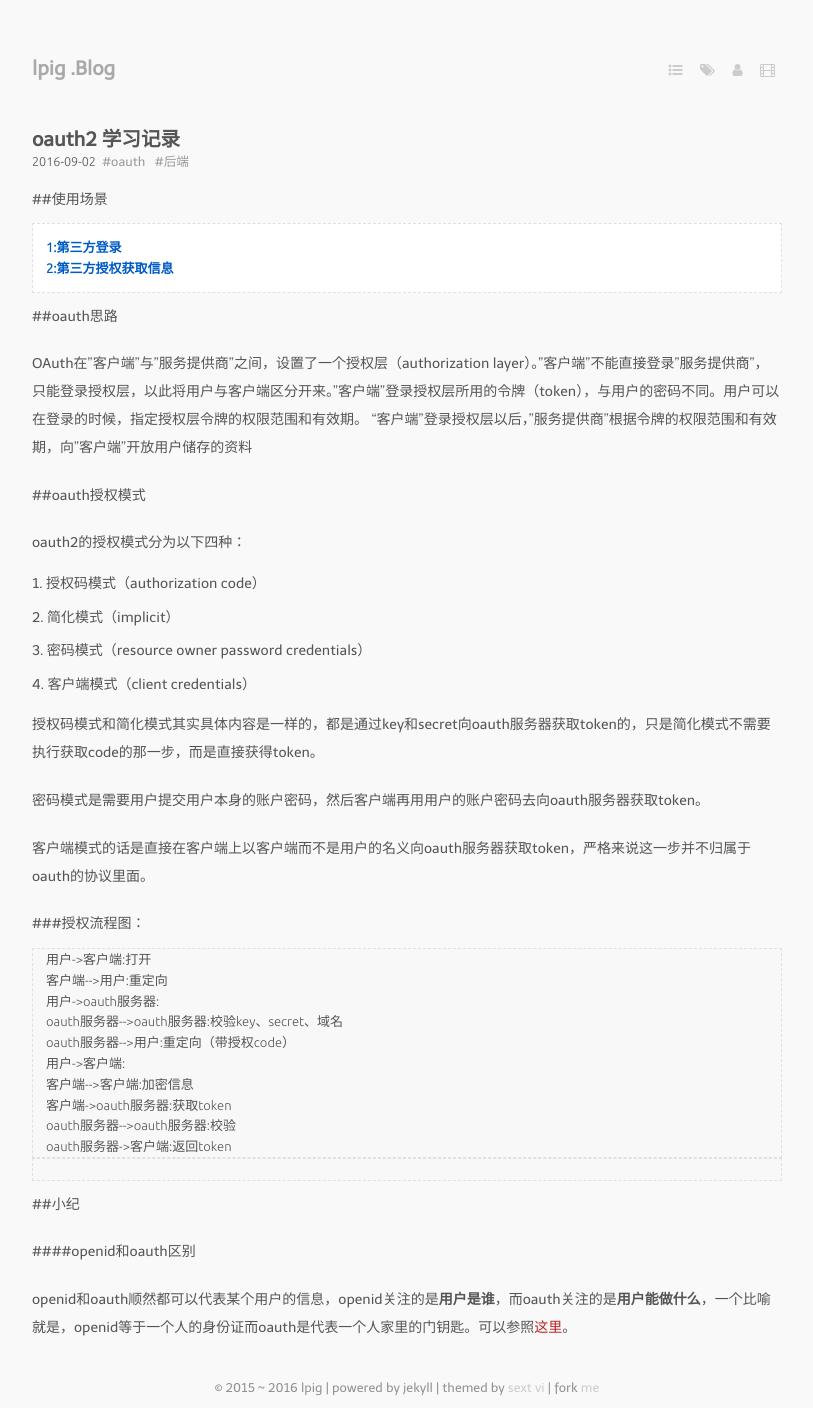
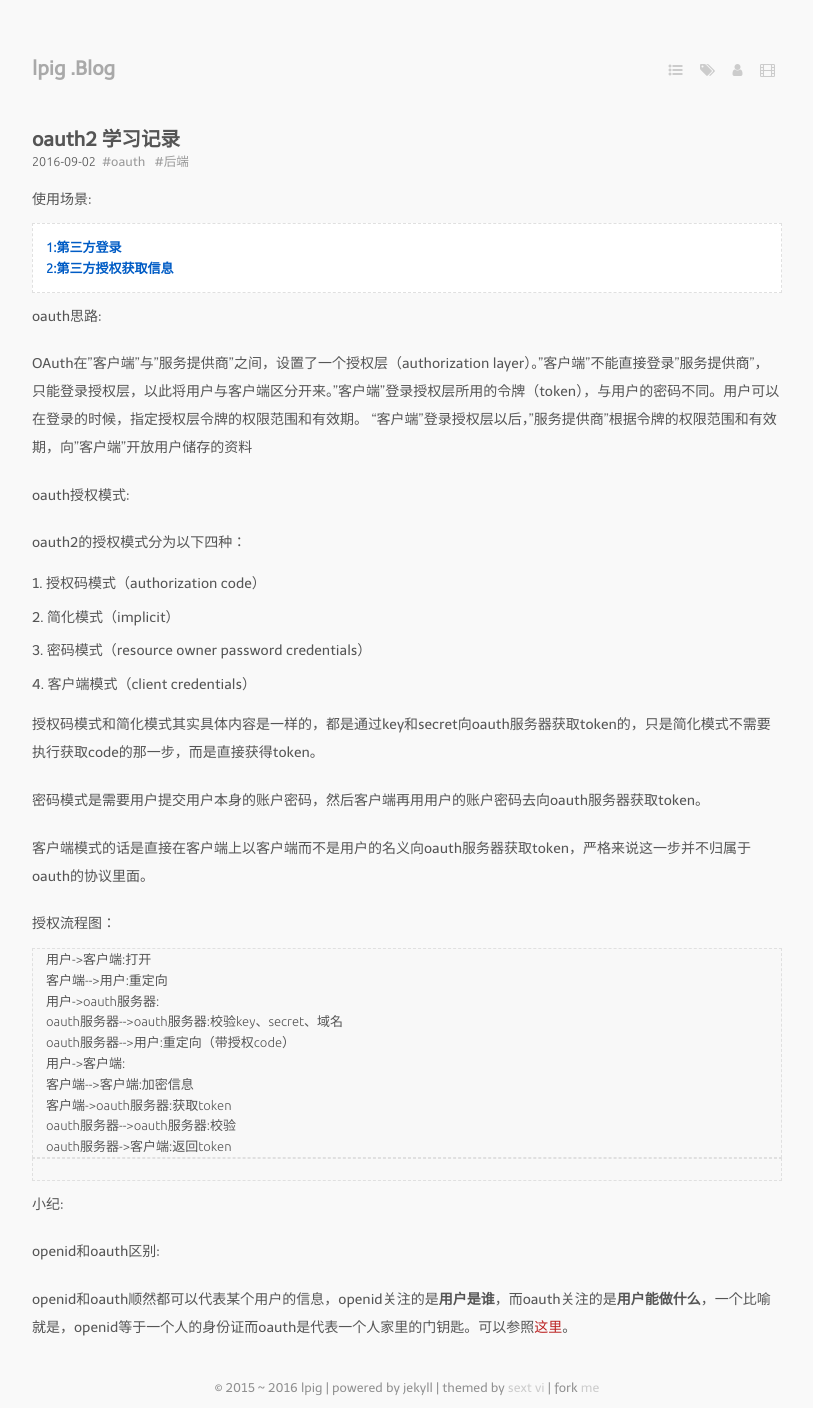
Before and after one commit to lpig/lpig.github.io, a Jekyll site: the page built from _posts/2016-09-02-about-oauth.markdown, in a window 1280 px wide. Shown: the whole page, without its empty margins (233-1046 px from the left). Built offline with Jekyll 4.4.1, drawn with Linux system fonts in a browser that asks for light colours; nearby versions of some CDN libraries; comment, search, counter and statistics services are not loaded; part of the change alters nothing that is shown.

````diff
--- a/_posts/2016-09-02-about-oauth.markdown
+++ b/_posts/2016-09-02-about-oauth.markdown
@@ -8,20 +8,20 @@ tags:
 ---
 
 
-##使用场景
+使用场景:
 
 
     1:第三方登录
     2:第三方授权获取信息
 
 
-##oauth思路
+oauth思路:
 
 OAuth在"客户端"与"服务提供商"之间，设置了一个授权层（authorization layer）。"客户端"不能直接登录"服务提供商"，只能登录授权层，以此将用户与客户端区分开来。"客户端"登录授权层所用的令牌（token），与用户的密码不同。用户可以在登录的时候，指定授权层令牌的权限范围和有效期。
 "客户端"登录授权层以后，"服务提供商"根据令牌的权限范围和有效期，向"客户端"开放用户储存的资料
 
 
-##oauth授权模式
+oauth授权模式:
 
 oauth2的授权模式分为以下四种：
 
@@ -37,7 +37,7 @@ oauth2的授权模式分为以下四种：
 客户端模式的话是直接在客户端上以客户端而不是用户的名义向oauth服务器获取token，严格来说这一步并不归属于oauth的协议里面。
 
 
-###授权流程图：
+授权流程图：
 
 
 
@@ -58,9 +58,9 @@ oauth服务器->客户端:返回token
 
 ```
 
-##小纪
+小纪:
 
-####openid和oauth区别
+openid和oauth区别:
 
 openid和oauth顺然都可以代表某个用户的信息，openid关注的是**用户是谁**，而oauth关注的是**用户能做什么**，一个比喻就是，openid等于一个人的身份证而oauth是代表一个人家里的门钥匙。可以参照[这里][1]。
 
````
